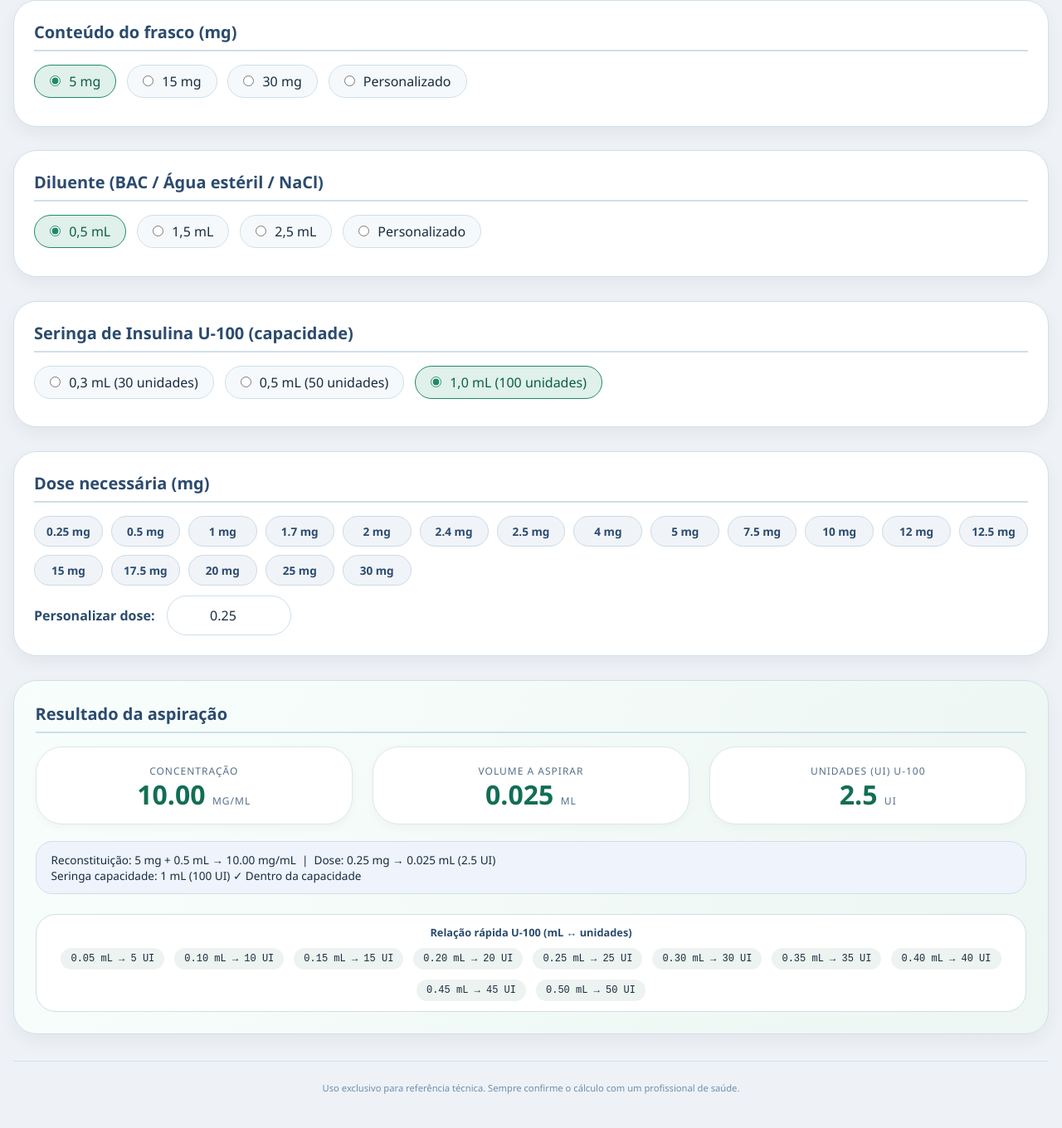
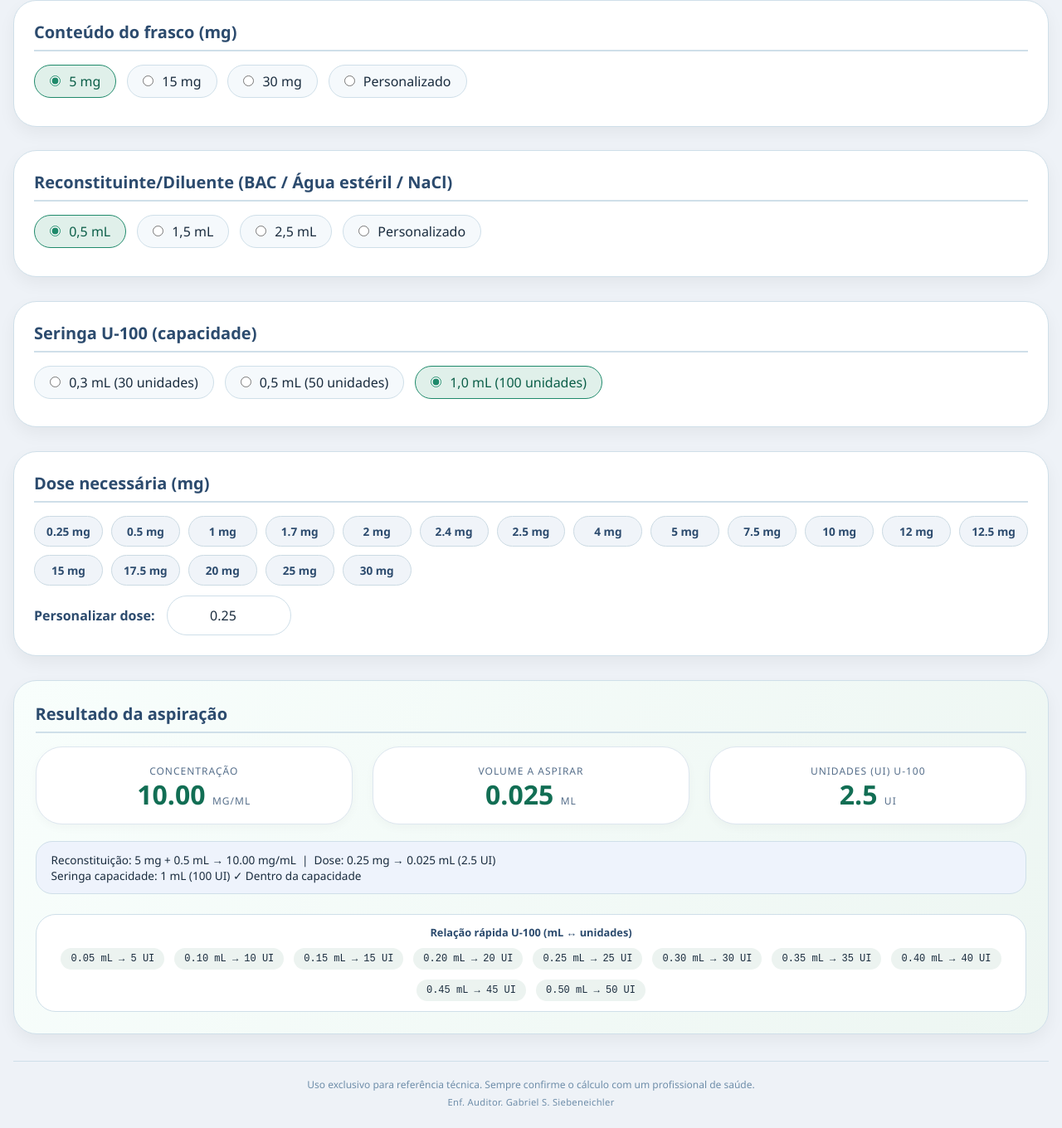
Before and after one commit to enfgabriel/calculadora-reconstituicao, a plain HTML site: page index.html in a window 1280 px wide. Shown: the part 131-1491 px from the top of the page at 83% size. Drawn offline with Linux system fonts and the light colour scheme.

Commit message:
index.html

```diff
--- a/index.html
+++ b/index.html
@@ -88,7 +88,6 @@
             margin: 0 auto;
         }
 
-        /* cabeçalho com tema */
         .header-tools {
             display: flex;
             justify-content: space-between;
@@ -144,7 +143,6 @@
             font-weight: 500;
         }
 
-        /* cards */
         .card {
             background: var(--card-bg);
             border-radius: 28px;
@@ -393,11 +391,19 @@
 
         footer {
             text-align: center;
-            font-size: 0.7rem;
+            font-size: 0.75rem;
             color: var(--footer-color);
             margin-top: 2rem;
             border-top: 1px solid var(--border-light);
-            padding-top: 1.5rem;
+            padding-top: 1.2rem;
+        }
+
+        .author {
+            font-weight: 500;
+            letter-spacing: 0.3px;
+            margin-top: 0.3rem;
+            font-size: 0.7rem;
+            color: var(--footer-color);
         }
 
         button, input {
@@ -452,7 +458,7 @@
 
     <!-- Diluente -->
     <div class="card">
-        <h2>Diluente (BAC / Água estéril / NaCl)</h2>
+        <h2>Reconstituinte/Diluente (BAC / Água estéril / NaCl)</h2>
         <div class="radio-group" id="diluenteGroup">
             <label><input type="radio" name="diluenteOption" value="0.5"> 0,5 mL</label>
             <label><input type="radio" name="diluenteOption" value="1.5"> 1,5 mL</label>
@@ -471,7 +477,7 @@
 
     <!-- Seringa U-100 -->
     <div class="card">
-        <h2>Seringa de Insulina U-100 (capacidade)</h2>
+        <h2>Seringa U-100 (capacidade)</h2>
         <div class="radio-group" id="seringaGroup">
             <label><input type="radio" name="seringaOption" value="0.3"> 0,3 mL (30 unidades)</label>
             <label><input type="radio" name="seringaOption" value="0.5"> 0,5 mL (50 unidades)</label>
@@ -498,7 +504,10 @@
             <div class="scale" id="referenceScale"></div>
         </div>
     </div>
-    <footer>Uso exclusivo para referência técnica. Sempre confirme o cálculo com um profissional de saúde.</footer>
+    <footer>
+        <div>Uso exclusivo para referência técnica. Sempre confirme o cálculo com um profissional de saúde.</div>
+        <div class="author">Enf. Auditor. Gabriel S. Siebeneichler</div>
+    </footer>
 </div>
 
 <script>
```
